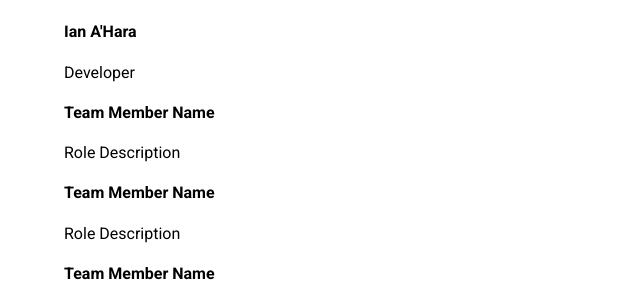
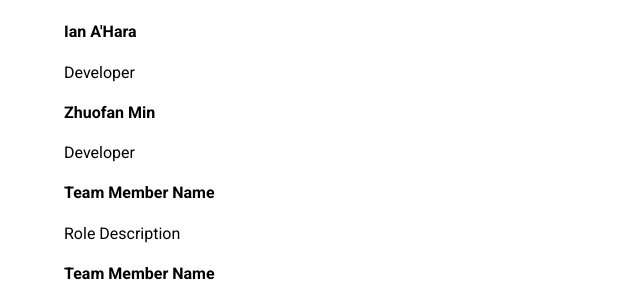
Before and after one commit to standingwoods/Web2teamproject11c, a Django app: page /tenrr/about/ in a window 1280 px wide. Shown: the part 422-720 px from the top of the page, without its empty margins (0-640 px from the left). Run offline with Django 3.2, Linux system fonts and the light colour scheme; parts of the project's set-up code (start-up, migrations or seed data) failed here and were passed over.

Commit message:
Update my name in about.html

```diff
--- a/templates/tenrr/about.html
+++ b/templates/tenrr/about.html
@@ -22,8 +22,8 @@
             <div class="team-member">
                 <h4>Ian A'Hara</h4>
                 <p>Developer</p>
-                <h4>Team Member Name</h4>
-                <p>Role Description</p>
+                <h4>Zhuofan Min</h4>
+                <p>Developer</p>
                 <h4>Team Member Name</h4>
                 <p>Role Description</p>
                 <h4>Team Member Name</h4>
```
